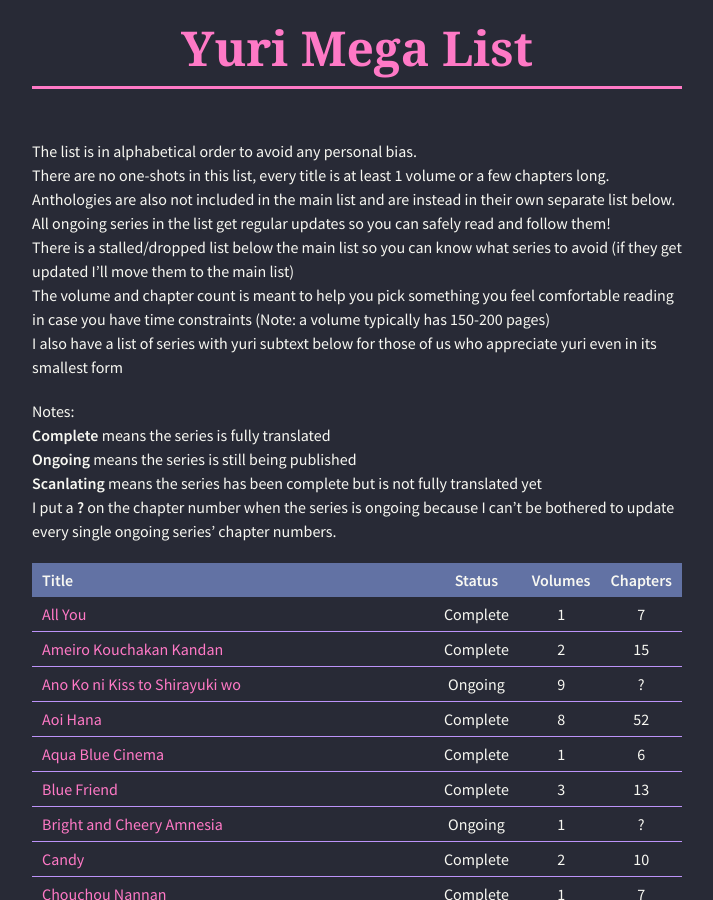
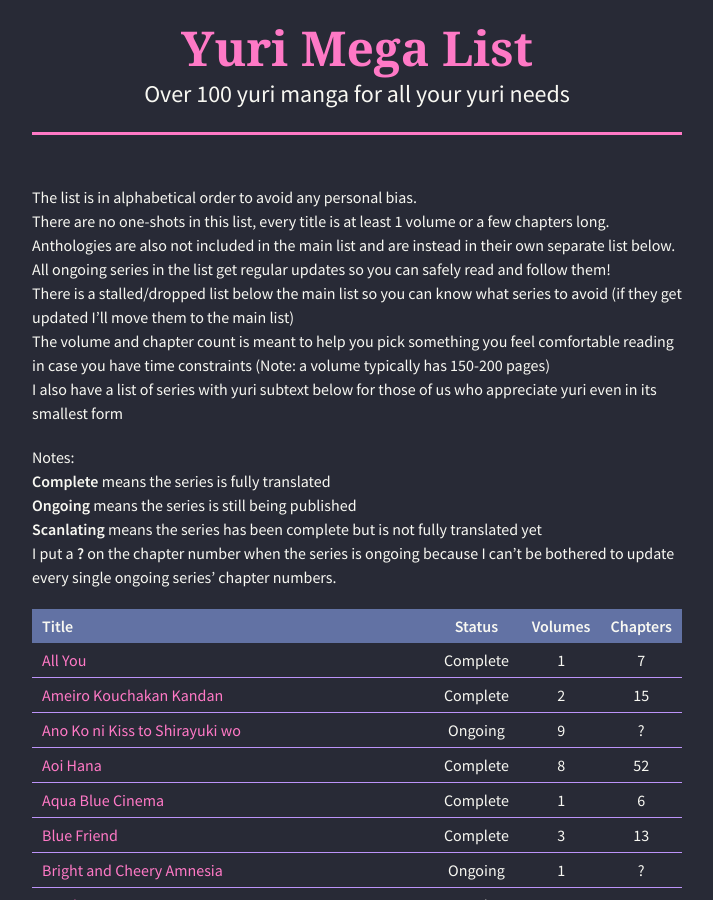
Before and after one commit to Nogooduser/yuri-list, a Jekyll site: the page built from index.md, in a window 1280 px wide and 900 px high. Shown: the whole window, without its empty margins (283-996 px from the left). Built offline with Jekyll 4.4.1, drawn with Linux system fonts in a browser that asks for light colours; nearby versions of some CDN libraries; the repository's description, which GitHub fills in, is left out.

Commit message:
Update _config.yml

```diff
--- a/_config.yml
+++ b/_config.yml
@@ -1,4 +1,5 @@
 title: Yuri Mega List
+description: Over 100 yuri manga for all your yuri needs
 show_downloads: false
 google_analytics:
 remote_theme: "dracula/gh-pages"
```
